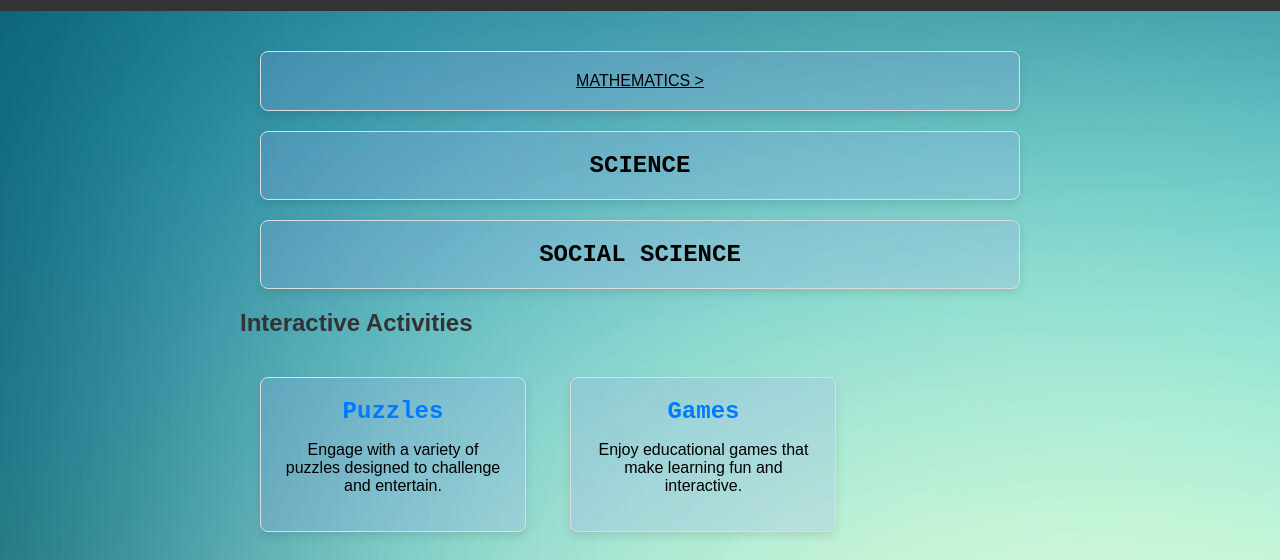
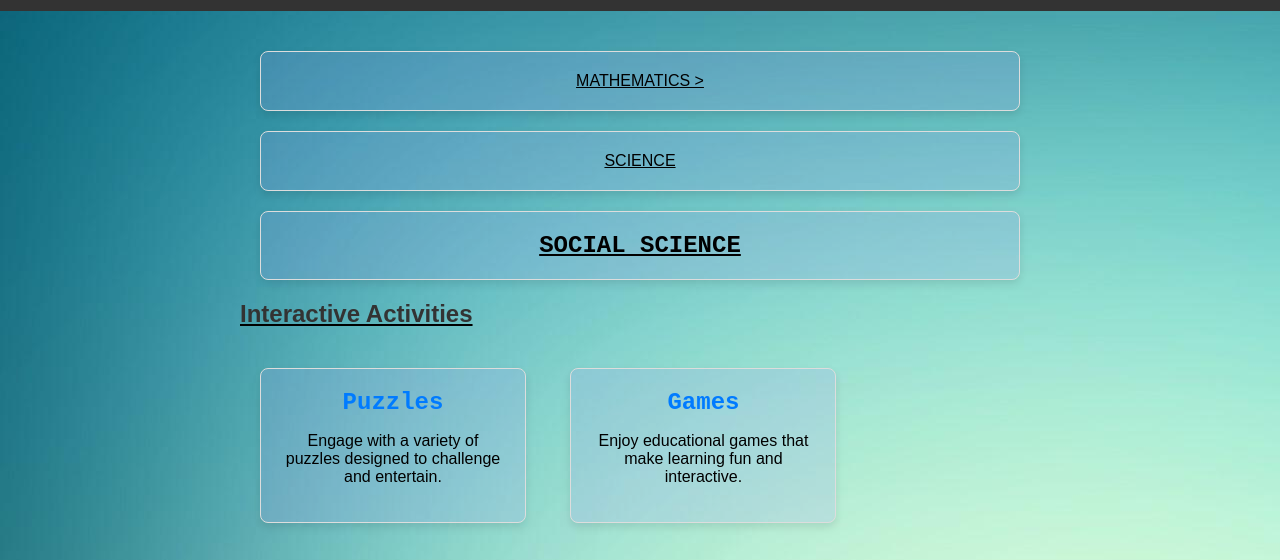
Before and after one commit to jwitesh/bugs-team-number-no-25, a plain HTML site: page index.html in a window 1280 px wide. Shown: the part 193-753 px from the top of the page. Drawn offline with Linux system fonts and the light colour scheme.

Commit message:
Update index.html

```diff
--- a/index.html
+++ b/index.html
@@ -111,7 +111,7 @@
              <a href="./maths/maths(index).html"   <h3 style="color: black;"> MATHEMATICS</h3> > </a>
          </div>
             <div class="class-box">
-                <h3 style="color: black;">SCIENCE</h3>
+             <a href="./Science/"  <h3 style="color: black;">SCIENCE</h3>
             </div>
             <div class="class-box">
                 <h3 style="color: black;">SOCIAL SCIENCE</h3>
```
